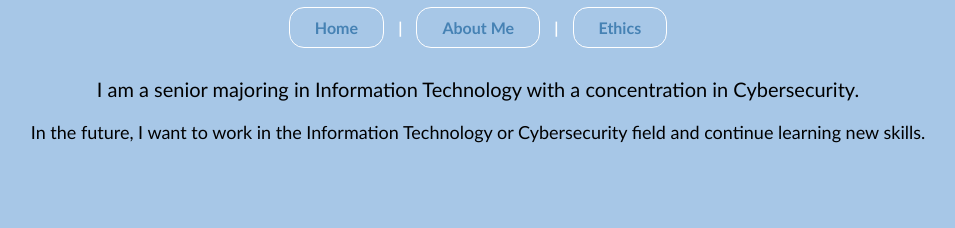
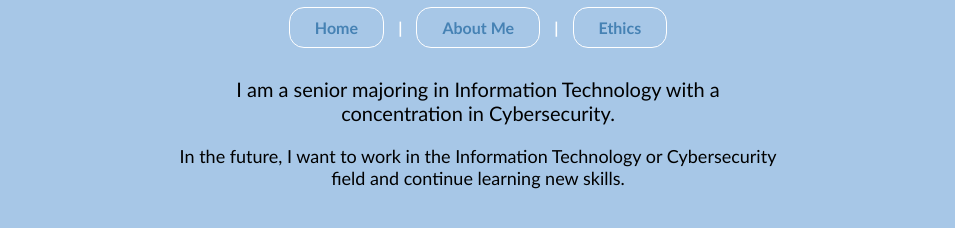
Before and after one commit to himali-i/himali-i.github.io, a plain HTML site: page about.html in a window 1280 px wide. Shown: the part 134-362 px from the top of the page, without its empty margins (162-1117 px from the left). Drawn offline with Linux system fonts and the light colour scheme.

Commit message:
Update style.css

```diff
--- a/style.css
+++ b/style.css
@@ -94,20 +94,29 @@ body {
   text-align: center;
 }
 
-/* Add soft border between rows */
+
 .info-table tr + tr th,
 .info-table tr + tr td {
   border-top: 1px solid white;
 }
 
+
 .about-top {
   text-align: center;
   font-size: 20px;
   margin-top: 40px;
+
+  width: 60%;
+  margin-left: auto;
+  margin-right: auto;
 }
 
 .about-bottom {
   text-align: center;
   font-size: 18px;
   margin-top: 20px;
+
+  width: 60%;
+  margin-left: auto;
+  margin-right: auto;
 }
```
